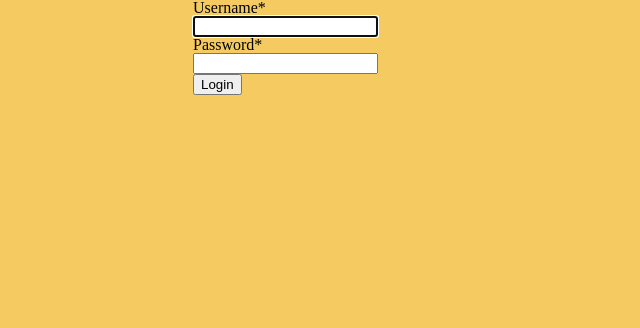
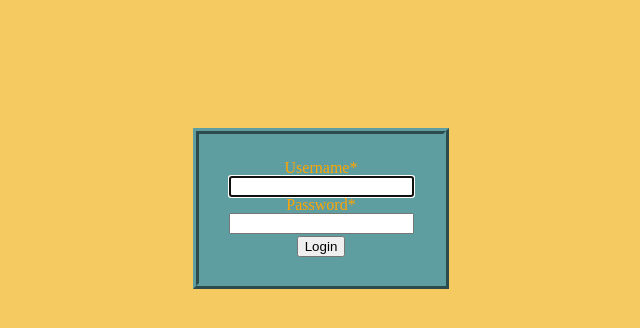
Before and after one commit to danielpodwysocki/macau, a Django app: page /auth/login/ in a window 1280 px wide. Shown: the part 32-360 px from the top of the page, without its empty margins (319-959 px from the left). Run offline with Django 3.2, Linux system fonts and the light colour scheme; some libraries are stand-ins or nearby versions.

Commit message:
update: login page styling

```diff
--- a/macau_game/static/macau/css/main.css
+++ b/macau_game/static/macau/css/main.css
@@ -13,8 +13,18 @@ header{
     grid-template-columns: repeat(5,1fr);
 }
 
-form{
+#login-form{
     grid-column: 3;
+    margin-top:10vw;
+    background: cadetblue;
+    text-align: center;
+    padding-top: 2vw;
+    padding-bottom: 2vw;
+    color: orange;
+    border: cadetblue 0.5vw ridge;
+}
+#login-form button{
+    margin-top:0.2vw;
 }
 
 .user-card,.demand{
--- a/macau_game/templates/registration/login.html
+++ b/macau_game/templates/registration/login.html
@@ -3,7 +3,7 @@
 
 {% block content %}
 
-    <form method='post' class='form-group'>
+    <form method='post' class='form-group' id="login-form">
         {% csrf_token %}
         {{form|crispy}}
         <button type='submit'> Login </button>
```
